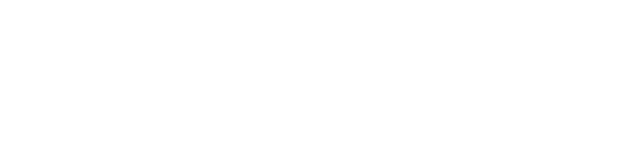
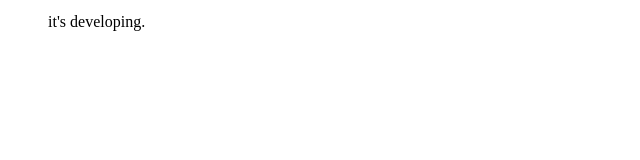
Before and after one commit to weeklyalgo4groups/community, a plain HTML site: page index.html in a window 1280 px wide. Shown: the whole page, without its empty margins (0-640 px from the left). Drawn offline with Linux system fonts and the light colour scheme.

Commit message:
add body

```diff
--- a/index.html
+++ b/index.html
@@ -5,6 +5,6 @@
 　<title>community</title>
 </head>
 <body>
-
+  it's developing.
 </body>
 </html>
```
